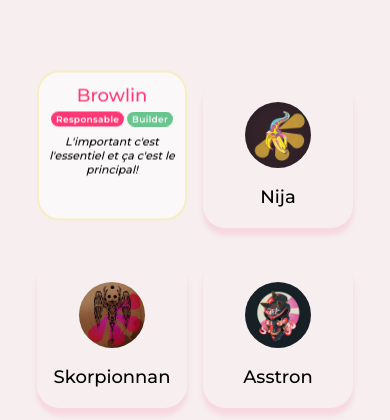
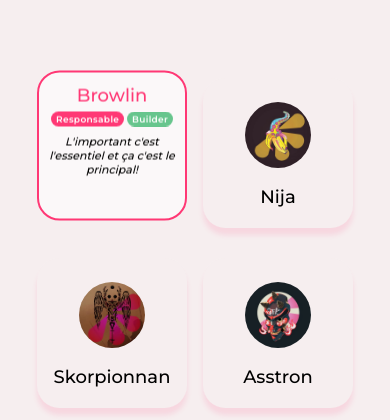
Before and after one commit to Yolanare/PPM-website, a PHP site: page /who-are-we/ in a window 390 px wide, with the pointer over the restyled element. Shown: the top 420 px of the page. Run offline with PHP 8.4, Linux system fonts and the light colour scheme.

Commit message:
border color mobile version

```diff
--- a/who-are-we/index.php
+++ b/who-are-we/index.php
@@ -282,7 +282,7 @@
                     border-color 0.5s 0.4s linear;
             }
             .fiche:hover, .fiche:active {
-                border-color: var(--accent-mesocarp);
+                border-color: var(--accent-fruit);
                 box-shadow: 0px 5px 10px 0px rgba(255, 56, 117, 0);
                 transition: 1.5s ease,
                     background-color 0.4s linear,
```
